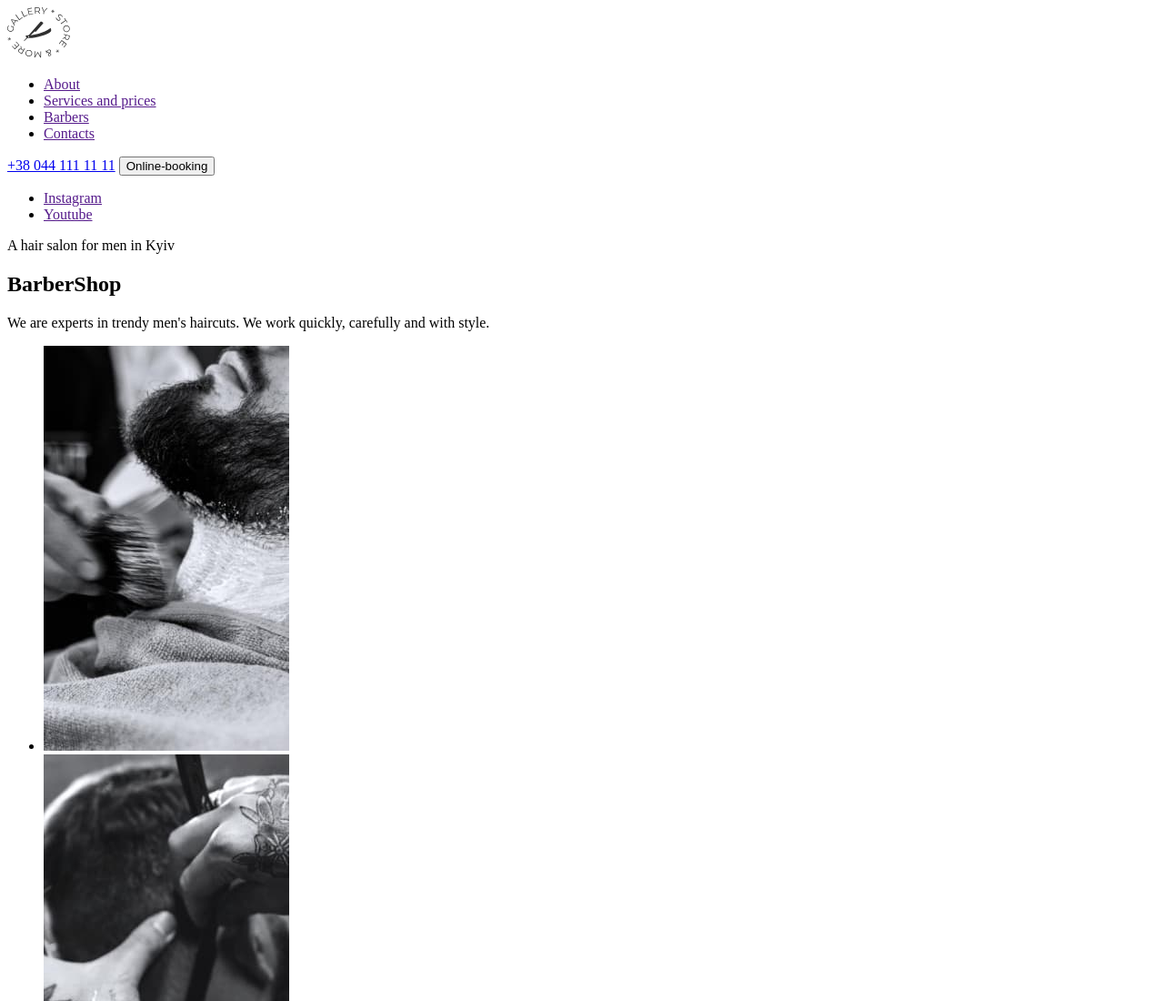
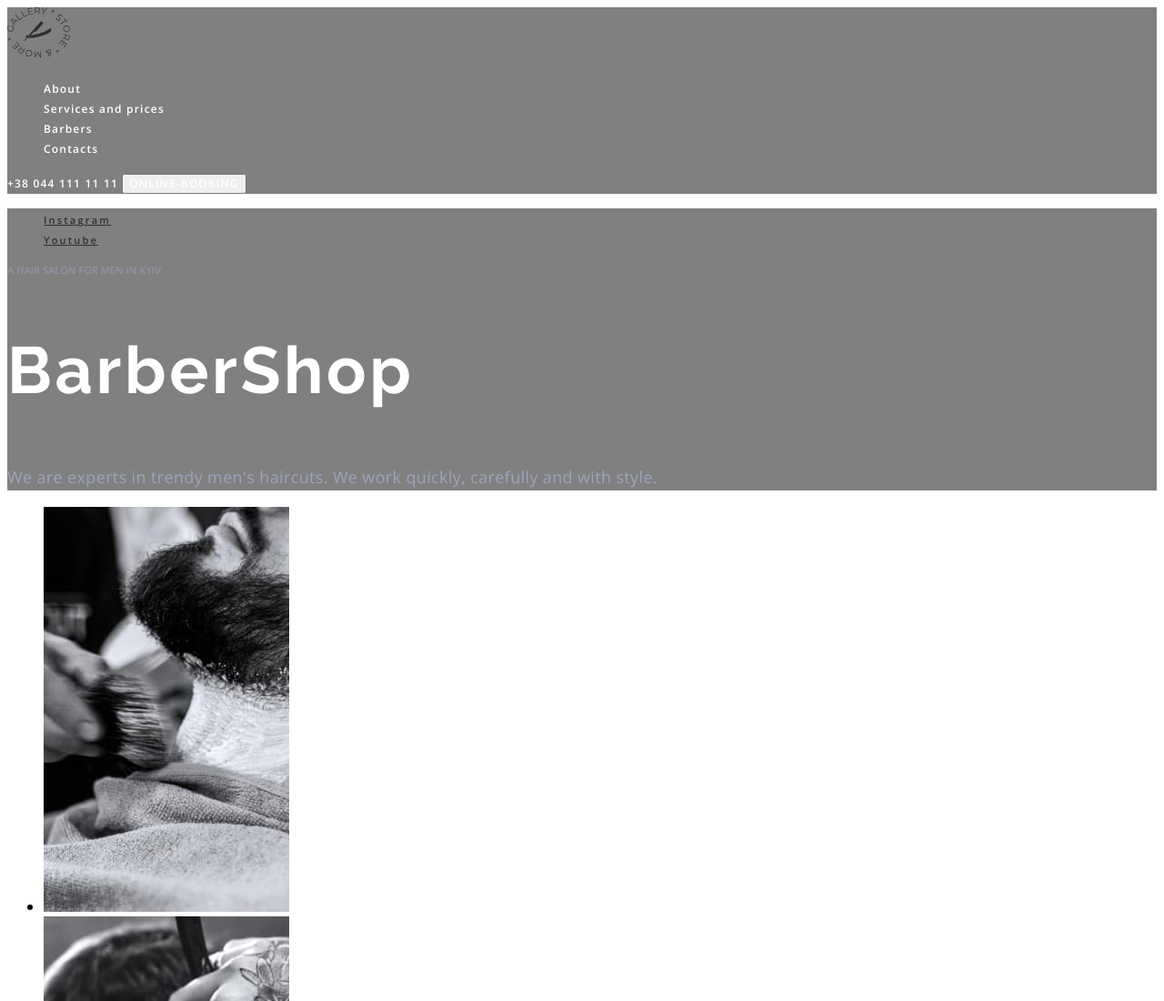
Before and after one commit to andriytol/barbershop, a plain HTML site: page index.html in a window 1280 px wide. Shown: the top 1100 px of the page at 91% size. Drawn offline with nearby package versions, Linux system fonts and the light colour scheme.

Commit message:
started css

```diff
--- /dev/null
+++ b/css/styles.css
@@ -0,0 +1,80 @@
+body {
+  font-family: "Open sans", sans-serif;
+}
+
+.list {
+  list-style: none;
+}
+
+.link {
+  text-decoration: none;
+}
+
+/* -------------------------------------HEADER */
+
+.header {
+  background-color: gray;
+}
+
+.header-link {
+  font-weight: 600;
+  font-size: 12px;
+  line-height: calc(16 / 12);
+  letter-spacing: 0.1em;
+  color: #ffffff;
+}
+
+.header-tel {
+  font-weight: 600;
+  font-size: 12px;
+  line-height: calc(16 / 12);
+  letter-spacing: 0.1em;
+  color: #ffffff;
+}
+
+.header-btn {
+  font-family: inherit;
+  font-weight: 600;
+  font-size: 12px;
+  line-height: calc(16 / 12);
+  letter-spacing: 0.09em;
+  text-transform: uppercase;
+  color: #ffffff;
+}
+
+/* -------------------------------------HERO */
+
+.hero {
+    background-color: gray;
+}
+
+.hero-link {
+  font-weight: 600;
+  font-size: 11px;
+  line-height: calc(15 / 11);
+  letter-spacing: 0.2em;
+  color: #303030;
+}
+
+.hero-pre-title {
+  font-weight: 600;
+  font-size: 11px;
+  line-height: calc(15 / 11);
+  text-transform: uppercase;
+  color: rgba(157, 164, 189, 0.6);
+}
+
+.hero-title {
+  font-family: 'Raleway';
+  font-size: 72px;
+  line-height: calc(85 / 72);
+  letter-spacing: 0.05em;
+  color: #ffffff;
+}
+
+.hero-post-title {
+  font-size: 18px;
+  line-height: calc(30 / 18);
+  letter-spacing: 0.02em;
+  color: #9da4bd;
+}
--- a/index.html
+++ b/index.html
@@ -5,33 +5,39 @@
     <meta http-equiv="X-UA-Compatible" content="IE=edge">
     <meta name="viewport" content="width=device-width, initial-scale=1.0">
     <title>Barbershop</title>
+    <link rel="preconnect" href="https://fonts.googleapis.com">
+    <link rel="preconnect" href="https://fonts.gstatic.com" crossorigin>
+    <link
+    href="https://fonts.googleapis.com/css2?family=Open+Sans:wght@400;600;700&family=Raleway:wght@700&display=swap"
+    rel="stylesheet">
+    <link rel="stylesheet" href="./css/styles.css">
 </head>
 <body>
-    <header>
-        <nav>
-            <a href="">
-                <img src="./images/logo.svg" alt="site logo">
+    <header class="header">
+        <nav class="header-navigation">
+            <a href="" class="header-logo">
+                <img class="header-logo-icon" src="./images/logo.svg" alt="site logo">
             </a>
-            <ul>
-                <li><a href="">About</a></li>
-                <li><a href="">Services and prices</a></li>
-                <li><a href="">Barbers</a></li>
-                <li><a href="">Contacts</a></li>
+            <ul class="header-list list">
+                <li class="header-list"><a class="header-link link" href="">About</a></li>
+                <li class="header-list"><a class="header-link link" href="">Services and prices</a></li>
+                <li class="header-list"><a class="header-link link" href="">Barbers</a></li>
+                <li class="header-list"><a class="header-link link" href="">Contacts</a></li>
             </ul>
         </nav>
-        <a href="tel:+380441111111">+38 044 111 11 11</a>
-        <button type="button">Online-booking</button>
+        <a class="header-tel link" href="tel:+380441111111">+38 044 111 11 11</a>
+        <button class="header-btn" type="button">Online-booking</button>
     </header>
 
     <main>
-        <section>
-            <ul>
-                <li><a href="" target="_blank" rel="noopener noreferrer nofollow">Instagram</a></li>
-                <li><a href="" target="_blank" rel="noopener noreferrer nofollow">Youtube</a></li>
+        <section class="hero">
+            <ul class="hero-list list">
+                <li class="hero-item"><a class="hero-link" href="" target="_blank" rel="noopener noreferrer nofollow">Instagram</a></li>
+                <li class="hero-item"><a class="hero-link" href="" target="_blank" rel="noopener noreferrer nofollow">Youtube</a></li>
             </ul>
-            <p>A hair salon for men in Kyiv</p>
-            <h1>BarberShop</h1>
-            <p>We are experts in trendy men's haircuts.
+            <p class="hero-pre-title">A hair salon for men in Kyiv</p>
+            <h1 class="hero-title">BarberShop</h1>
+            <p class="hero-post-title">We are experts in trendy men's haircuts.
             We work quickly, carefully and with style.</p>
         </section>
 
```
